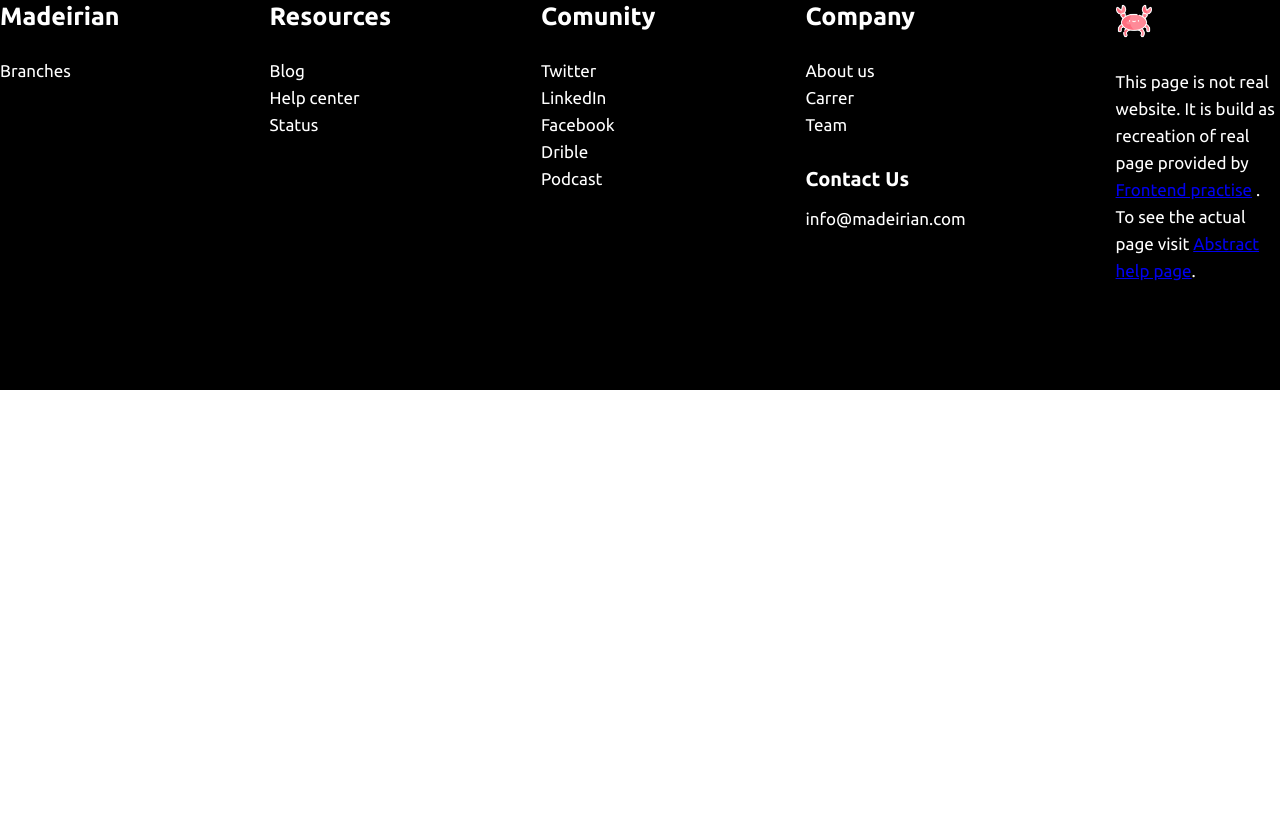
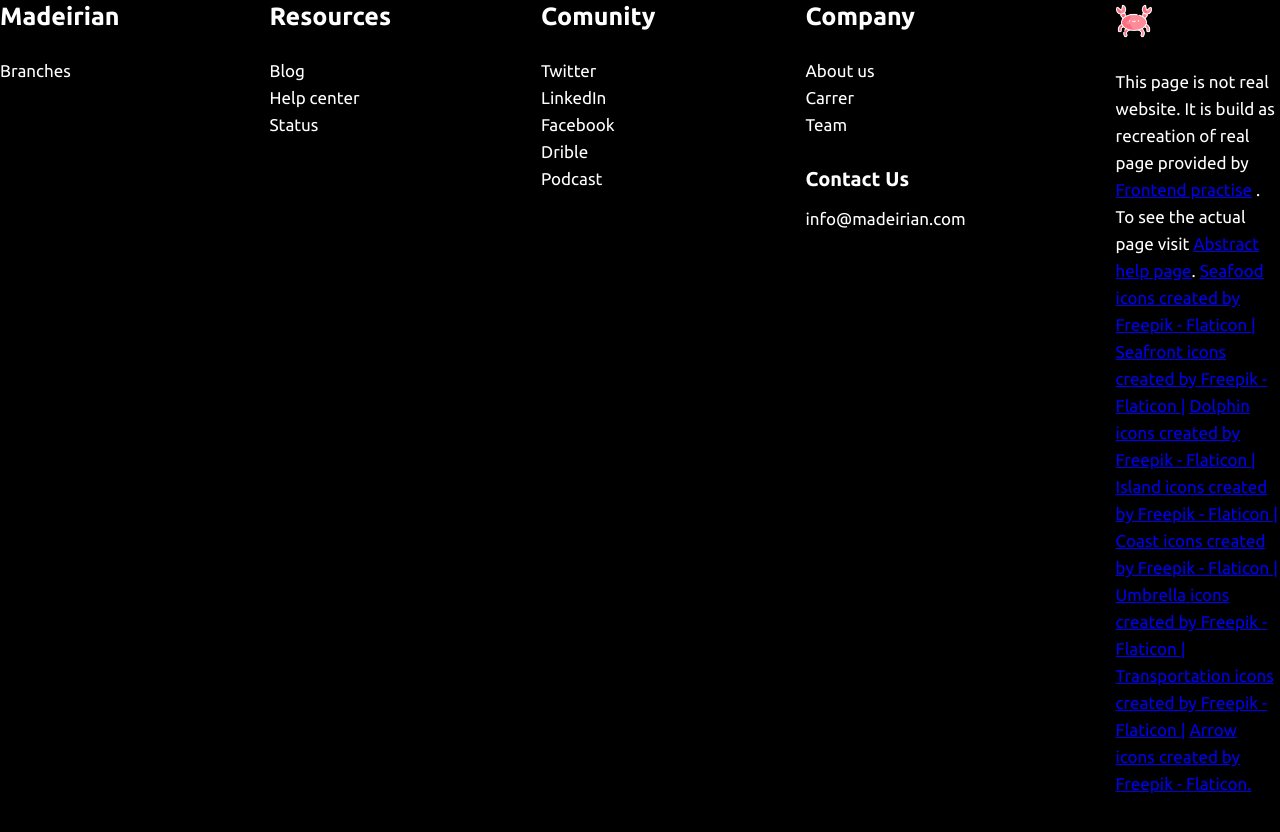
Before and after one commit to IngridaKvet/FrontendPractise_Abstract, a plain HTML site: page index.html in a window 1280 px wide. Shown: the part 1608-2440 px from the top of the page. Before the commit the page ends 1998 px from the top, so only its background shows below. Drawn offline with Linux system fonts and the light colour scheme.

Commit message:
Add atribution

```diff
--- a/index.html
+++ b/index.html
@@ -116,6 +116,7 @@
 </section>
 
 <footer>
+
   <div>
     <h3>Madeirian</h3>
     <div>Branches</div>
@@ -149,13 +150,16 @@
   <div class="lastDiv">
     <img src="img/crab.png" alt="" width="36" height="36">
     <p>This page is not real website. It is build as recreation of real page provided by <a href="https://www.frontendpractice.com/projects/abstract">Frontend practise</a> . To see the actual page visit <a href="https://help.abstract.com/hc/en-us" >Abstract help page</a>.
-    </p>
+      <a href="https://www.flaticon.com/free-icons/seafood" title="seafood icons"> Seafood icons created by Freepik - Flaticon |</a>
+      <a href="https://www.flaticon.com/free-icons/seafront" title="seafront icons"> Seafront icons created by Freepik - Flaticon |</a>
+      <a href="https://www.flaticon.com/free-icons/dolphin" title="dolphin icons"> Dolphin icons created by Freepik - Flaticon |</a>
+      <a href="https://www.flaticon.com/free-icons/island" title="island icons"> Island icons created by Freepik - Flaticon |</a>
+      <a href="https://www.flaticon.com/free-icons/coast" title="coast icons"> Coast icons created by Freepik - Flaticon |</a>
+      <a href="https://www.flaticon.com/free-icons/umbrella" title="umbrella icons"> Umbrella icons created by Freepik - Flaticon |</a>
+      <a href="https://www.flaticon.com/free-icons/transportation" title="transportation icons"> Transportation icons created by Freepik - Flaticon |</a>
+      <a href="https://www.flaticon.com/free-icons/arrow" title="arrow icons"> Arrow icons created by Freepik - Flaticon.</a></p>
   </div>
 </footer>
 
-
 </body>
-
-
-
 </html>
--- a/style.css
+++ b/style.css
@@ -144,7 +144,7 @@ p {
   display: flex;
   align-items: center;
   column-gap: 15px;
-  max-width: fit-content;
+  max-width: 140px;
 }
 
 .text{
@@ -204,8 +204,6 @@ header>div:first-child:hover{
 
 div.searchBar:hover{
   border-color: #41A6FD;
-
-
 }
 
 .blueText:hover{
```
